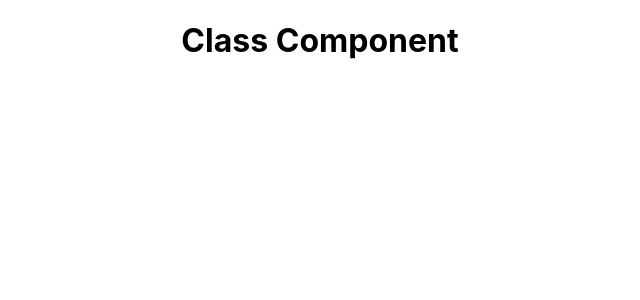
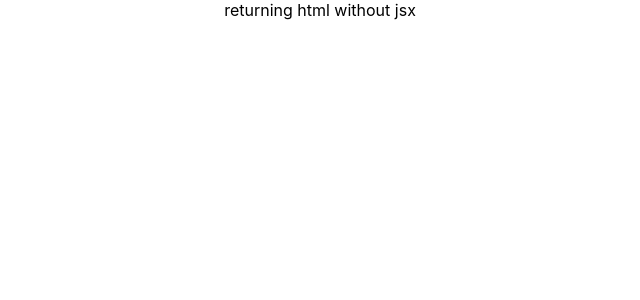
Before and after one commit to shivendra8004/HelloReact, a React (Create React App) app: page / in a window 1280 px wide. Shown: the top 300 px of the page, without its empty margins (320-960 px from the left). Built offline with nearby package versions, Linux system fonts and the light colour scheme.

Commit message:
Returning HTML without JSX

```diff
--- a/src/components/Greet.js
+++ b/src/components/Greet.js
@@ -2,11 +2,7 @@ import React, { Component } from "react";
 
 class Greet extends Component {
   render() {
-    return (
-      <div>
-        <h1>Class Component</h1>
-      </div>
-    );
+    return React.createElement("div", null, "returning html without jsx");
   }
 }
 export default Greet;
```
